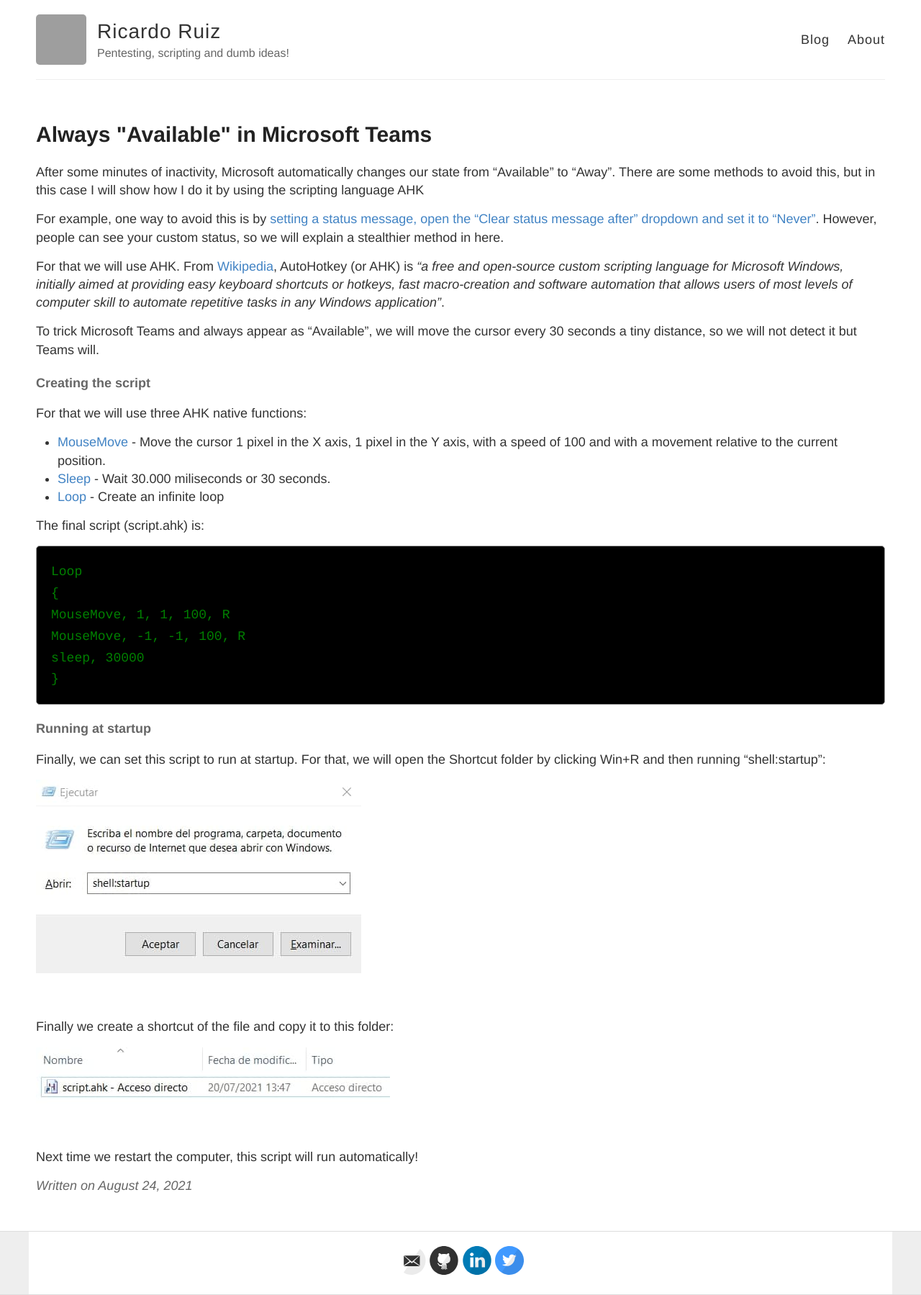
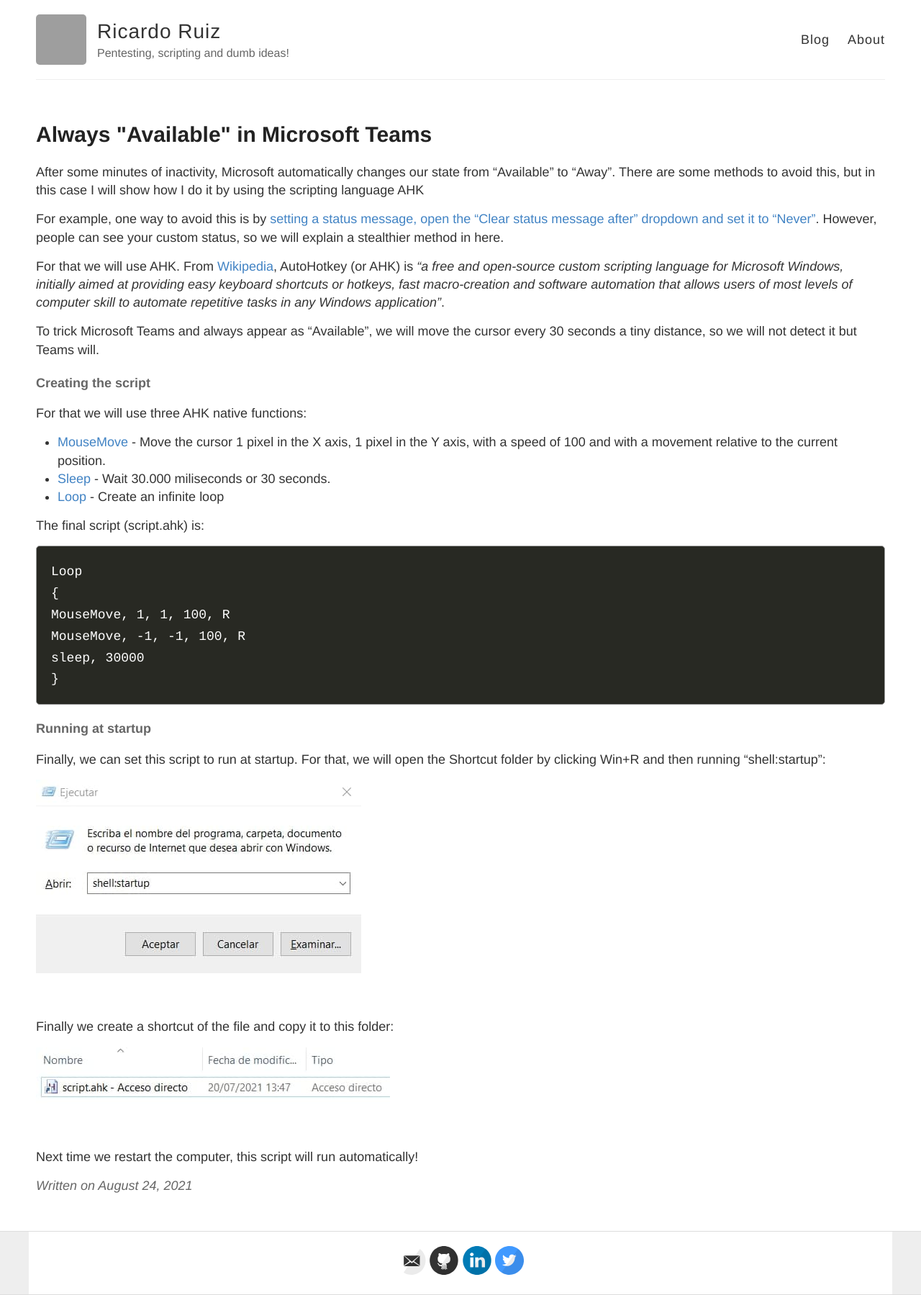
Before and after one commit to ricardojoserf/ricardojoserf.github.io, a Jekyll site: the page built from _posts/2021-8-24-Ahk.md, in a window 1280 px wide. Shown: the whole page at 72% size. Built offline with Jekyll 4.4.1, drawn with Linux system fonts in a browser that asks for light colours; grey boxes are pictures that could not be loaded.

Commit message:
Update _highlights.scss

```diff
--- a/_sass/_highlights.scss
+++ b/_sass/_highlights.scss
@@ -14,15 +14,14 @@
   padding: 20px;
   display: block;
   //background-color: #e3e3e3;
-  background-color: black;
-  color: green;
+  background-color: #282923;
+  // color: white;
 }
 
 code {
   // font-family:'Bitstream Vera Sans Mono','Courier', monospace;
   font-family: Courier, 'New Courier', monospace;
-  // color: black;
-  color: green;
+  color: white;
 }
 
 
```
